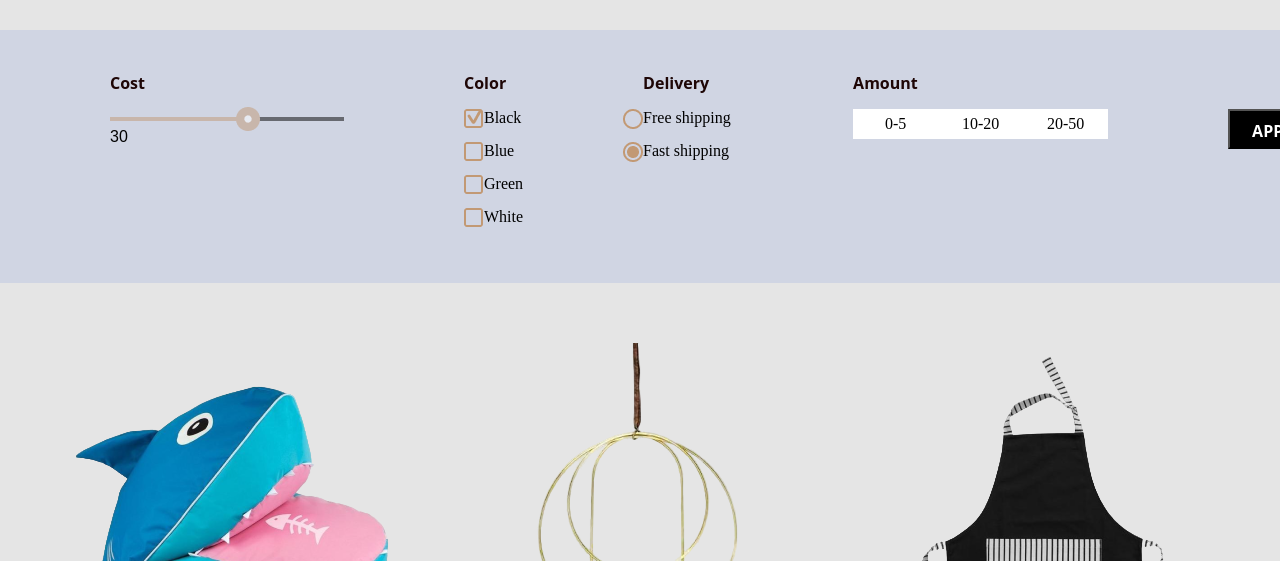
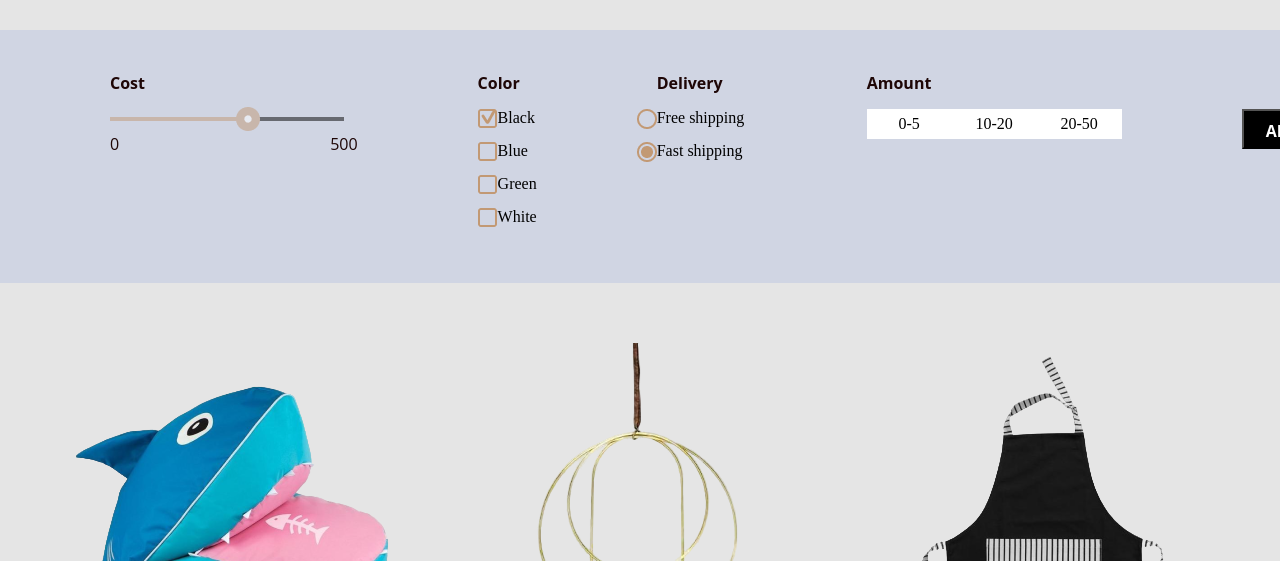
Before and after one commit to dl-academy-edu/yo-stefan-wladislav-1, a plain HTML site: page toys.html in a window 1280 px wide. Shown: the part 239-800 px from the top of the page. Drawn offline with Linux system fonts and the light colour scheme.

Commit message:
Учебный сайт (повторно)
Залил все новые файлы. Вроде все заработало.

```diff
--- /dev/null
+++ b/js/popup-back-close.js
@@ -0,0 +1,6 @@
+const popup = document.querySelector('.popup');
+document.addEventListener('mousedown', function(e){
+    if(e.target.closest('.popup') === null){
+        popup.style.display = 'none';
+    }
+});
--- a/style/toys.css
+++ b/style/toys.css
@@ -135,7 +135,32 @@
     display: flex;
     column-gap: 120px;
 }
-/*sider*/
+/*slider*/
+
+.slider__list {
+    display: flex;
+}
+
+.slider__list-start {
+    margin-top: 6px;
+    font-family: 'Open Sans';
+    font-style: normal;
+    font-weight: 400;
+    font-size: 16px;
+    line-height: 22px;
+    color: #1E0606;
+}
+
+.slider__list-end {
+    margin-left: 211px;
+    margin-top: 6px;
+    font-family: 'Open Sans';
+    font-style: normal;
+    font-weight: 400;
+    font-size: 16px;
+    line-height: 22px;
+    color: #1E0606;
+}
 
 .slider,
 .slider__rez {
--- a/toys.html
+++ b/toys.html
@@ -35,7 +35,7 @@
                     </button>
                 </li>
                 <li class="header__list-item--two">
-                    <a href="contact" class="header__list-link">CONTACT US</a>
+                    <a href="contact-us.html" class="header__list-link">CONTACT US</a>
                 </li>
             </ul>
         </header>
@@ -70,7 +70,13 @@
                     <div class="form__slider">
                         <p class="cost__title">Cost</p>
                             <input class="slider" type="range" value="30" min="0" max="50" oninput="rangevalue.value=value"/>
-                            <output class="slider__rez" id="rangevalue">30</output>
+
+                            <ul class="slider__list">
+                                <li class="slider__list-start">0</li>
+                                <li class="slider__list-end">500</li>
+                            </ul>
+
+                            <output class="slider__rez hidden" id="rangevalue">30</output>
                     </div>
 
                     <div class="form__color">
```
Also changed, not shown: catalog.html (+3 -3 lines), contact-us.html (+1 -1 lines), index.html (+3 -2 lines), js/main.js (+9 -3 lines).
